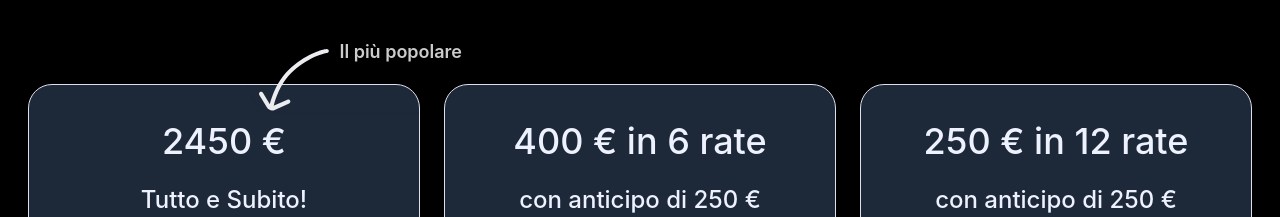
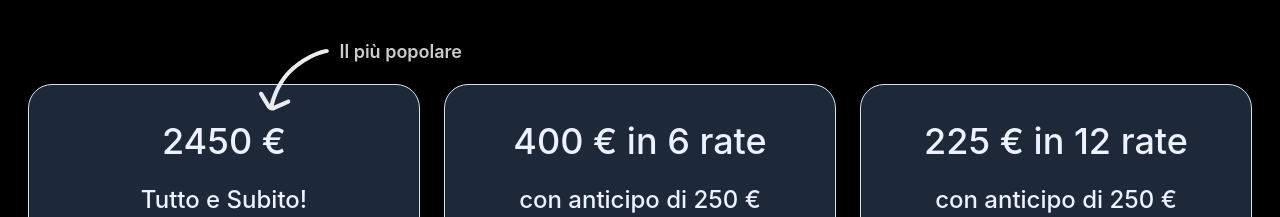
Before and after one commit to webstack-academy/landing, a React (Vite) app: page / in a window 1280 px wide. Shown: the part 4906-5123 px from the top of the page. Built offline with nearby package versions, Linux system fonts and the light colour scheme.

Commit message:
Fix price

```diff
--- a/src/app/components/molecules/price-columns.component.tsx
+++ b/src/app/components/molecules/price-columns.component.tsx
@@ -131,7 +131,7 @@ export const PriceColumnsComponent = () => {
             <header className="pb-4 mb-4">
               <div className="mb-1 text-center">
                 <h1 className="text-4xl font-medium text-indigo-50 leading-snug">
-                  250 € in 12 rate
+                  225 € in 12 rate
                 </h1>
 
                 <h2 className="text-2xl font-medium text-indigo-50 leading-snug mt-4">
```
